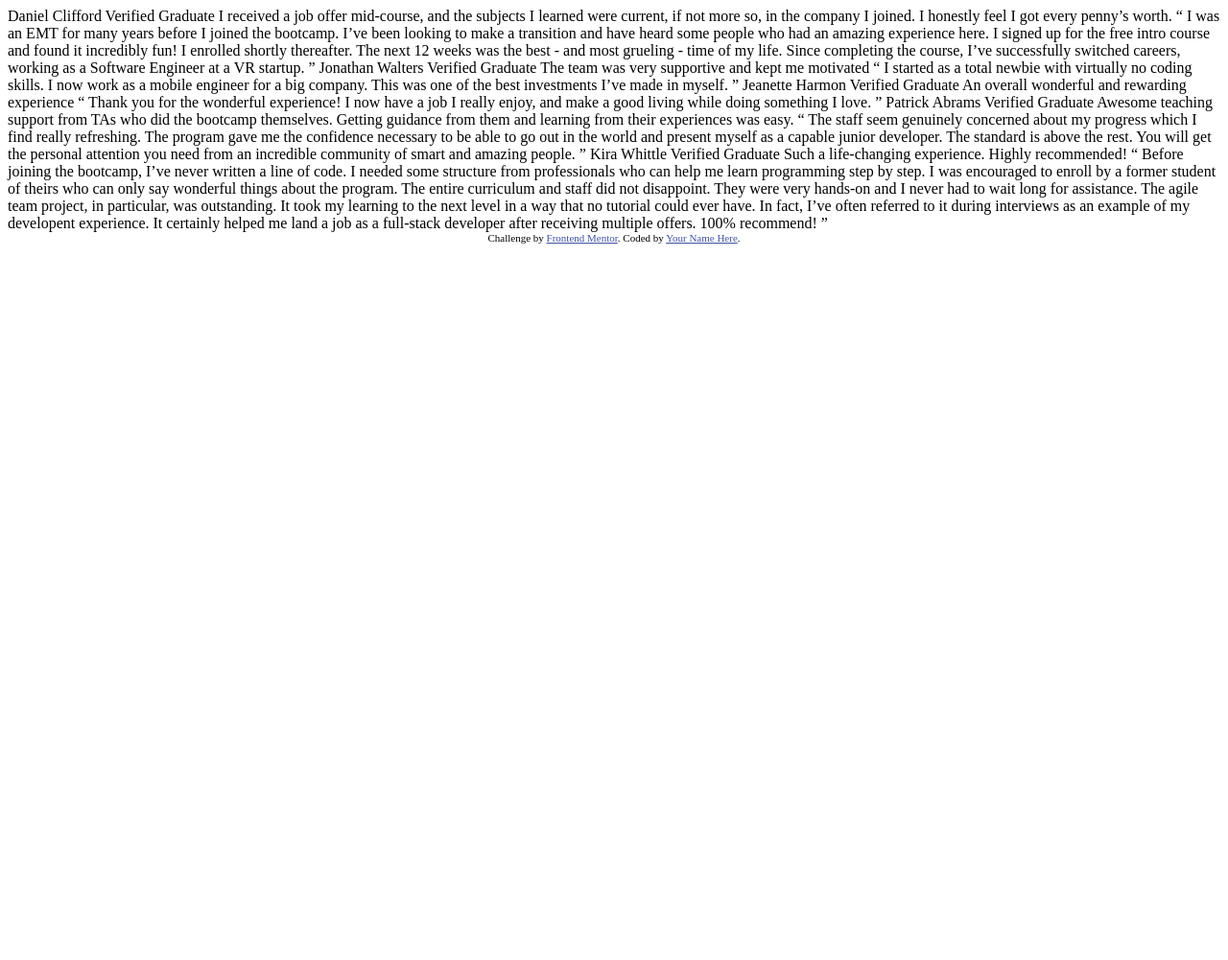
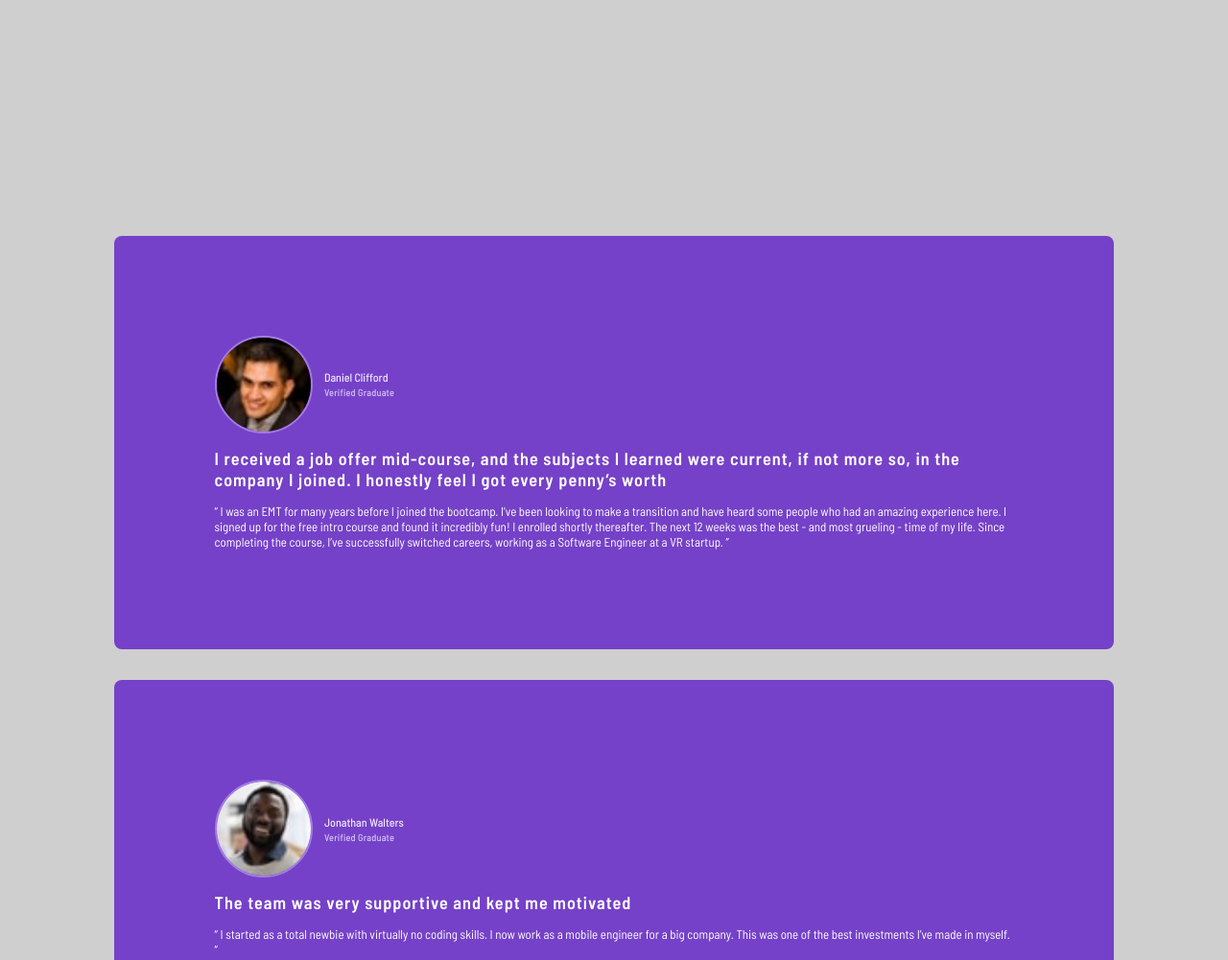
Before and after one commit to Ankia-Fuls/fem-testimonial-grid, a plain HTML site: page index.html in a window 1280 px wide. Shown: the top 1001 px of the page at 96% size. Before the commit the page ends 800 px from the top, so only its background shows below. Drawn offline with Linux system fonts and the light colour scheme.

Commit message:
Basic Layout Done

```diff
--- a/index.html
+++ b/index.html
@@ -1,76 +1,101 @@
 <!DOCTYPE html>
 <html lang="en">
+
 <head>
   <meta charset="UTF-8">
-  <meta name="viewport" content="width=device-width, initial-scale=1.0"> <!-- displays site properly based on user's device -->
+  <meta name="viewport" content="width=device-width, initial-scale=1.0">
+  <link rel="icon" type="image/png" sizes="32x32" href="./images/favicon-32x32.png">
+  <link rel="stylesheet" href="./css/styles.css" />
+  <title>Frontend Mentor | Testimonials Grid Section</title>
 
-  <link rel="icon" type="image/png" sizes="32x32" href="./images/favicon-32x32.png">
+</head>
 
-  <title>Frontend Mentor | [Challenge Name Here]</title>
+<body>
+  <main>
+    <section class="daniel">
+      <header>
+        <img src="./images/image-daniel.jpg" alt="A profile photo of the user Daniel Clifford" />
+        <div class="name-information">
+          <p>Daniel Clifford</p>
+          <p class="verified">Verified Graduate</p>
+        </div>
+      </header>
+      <p class="testimonial">I received a job offer mid-course, and the subjects I learned were current, if not more so,
+        in the
+        company I joined. I honestly feel I got every penny’s worth </p>
+      <p class="quote">“ I was an EMT for many years before I joined the bootcamp. I’ve been looking to make a
+        transition and have heard some people who had an amazing experience here. I signed up for the free intro course
+        and found it incredibly fun! I enrolled shortly thereafter. The next 12 weeks was the best - and most grueling -
+        time of my life. Since completing the course, I’ve successfully switched careers, working as a Software Engineer
+        at a VR startup. ”</p>
+    </section>
 
-  <!-- Feel free to remove these styles or customise in your own stylesheet 👍 -->
-  <style>
-    .attribution { font-size: 11px; text-align: center; }
-    .attribution a { color: hsl(228, 45%, 44%); }
-  </style>
-</head>
-<body>
-  Daniel Clifford
-  Verified Graduate
+    <section class="jonathan">
+      <header>
+        <img src="./images/image-jonathan.jpg" alt="A profile photo of the user Jonathan Walters" />
+        <div class="name-information">
+          <p>Jonathan Walters</p>
+          <p class="verified">Verified Graduate</p>
+        </div>
+      </header>
+      <p class="testimonial">The team was very supportive and kept me motivated</p>
+      <p class="quote">“ I started as a total newbie with virtually no coding skills. I now work as a mobile engineer
+        for a big company. This was one of the best investments I’ve made in myself. ”</p>
+    </section>
 
-  I received a job offer mid-course, and the subjects I learned were current, if not more so,
-  in the company I joined. I honestly feel I got every penny’s worth.
+    <section class="jeanette">
+      <header>
+        <img src="./images/image-jeanette.jpg" alt="A profile photo of the user Jeanette Harmon" />
+        <div class="name-information">
+          <p>Jeanette Harmon</p>
+          <p class="verified">Verified Graduate</p>
+        </div>
+      </header>
+      <p class="testimonial">An overall wonderful and rewarding experience</p>
+      <p class="quote">“ Thank you for the wonderful experience! I now have a job I really enjoy, and make a good living
+        while doing something I love. ”</p>
+    </section>
 
-  “ I was an EMT for many years before I joined the bootcamp. I’ve been looking to make a
-  transition and have heard some people who had an amazing experience here. I signed up
-  for the free intro course and found it incredibly fun! I enrolled shortly thereafter.
-  The next 12 weeks was the best - and most grueling - time of my life. Since completing
-  the course, I’ve successfully switched careers, working as a Software Engineer at a VR startup. ”
+    <section class="patrick">
+      <header>
+        <img src="./images/image-patrick.jpg" alt="A profile photo of the user Patrick Abrams" />
+        <div class="name-information">
+          <p>Patrick Abrams</p>
+          <p class="verified">Verified Graduate</p>
+        </div>
+      </header>
+      <p class="testimonial">Awesome teaching support from TAs who did the bootcamp themselves. Getting guidance from
+        them and learning from their experiences was easy.</p>
+      <p class="quote">“ The staff seem genuinely concerned about my progress which I find really refreshing. The
+        program gave me the confidence necessary to be able to go out in the world and present myself as a capable
+        junior developer. The standard is above the rest. You will get the personal attention you need from an
+        incredible community of smart and amazing people. ”</p>
+    </section>
 
-  Jonathan Walters
-  Verified Graduate
-
-  The team was very supportive and kept me motivated
-
-  “ I started as a total newbie with virtually no coding skills. I now work as a mobile engineer
-  for a big company. This was one of the best investments I’ve made in myself. ”
-
-  Jeanette Harmon
-  Verified Graduate
-
-  An overall wonderful and rewarding experience
-
-  “ Thank you for the wonderful experience! I now have a job I really enjoy, and make a good living
-  while doing something I love. ”
-
-  Patrick Abrams
-  Verified Graduate
-
-  Awesome teaching support from TAs who did the bootcamp themselves. Getting guidance from them and
-  learning from their experiences was easy.
-
-  “ The staff seem genuinely concerned about my progress which I find really refreshing. The program
-  gave me the confidence necessary to be able to go out in the world and present myself as a capable
-  junior developer. The standard is above the rest. You will get the personal attention you need from
-  an incredible community of smart and amazing people. ”
-
-  Kira Whittle
-  Verified Graduate
-
-  Such a life-changing experience. Highly recommended!
-
-  “ Before joining the bootcamp, I’ve never written a line of code. I needed some structure from
+    <section class="kira">
+      <header>
+        <img src="./images/image-kira.jpg" alt="A profile photo of the user Kira Whittle" />
+        <div class="name-information">
+          <p>Kira Whittle</p>
+          <p class="verified">Verified Graduate</p>
+        </div>
+      </header>
+      <p class="testimonial">Such a life-changing experience. Highly recommended!</p>
+      <p class="quote">“ Before joining the bootcamp, I’ve never written a line of code. I needed some structure from
         professionals who can help me learn programming step by step. I was encouraged to enroll by a former
         student of theirs who can only say wonderful things about the program. The entire curriculum and staff
         did not disappoint. They were very hands-on and I never had to wait long for assistance. The agile team
         project, in particular, was outstanding. It took my learning to the next level in a way that no tutorial
         could ever have. In fact, I’ve often referred to it during interviews as an example of my developent
         experience. It certainly helped me land a job as a full-stack developer after receiving multiple offers.
-  100% recommend! ”
+        100% recommend! ”</p>
+    </section>
+  </main>
 
-  <div class="attribution">
+  <footer class="attribution">
     Challenge by <a href="https://www.frontendmentor.io?ref=challenge" target="_blank">Frontend Mentor</a>.
-    Coded by <a href="#">Your Name Here</a>.
-  </div>
+    Coded by <a href="https://github.com/Ankia-Fuls">Ankia Fuls</a>.
+  </footer>
 </body>
+
 </html>
--- /dev/null
+++ b/styles.scss
@@ -0,0 +1,102 @@
+@use "sass:math";
+
+@import url('https://fonts.googleapis.com/css2?family=Barlow+Semi+Condensed:ital,wght@0,100;0,200;0,300;0,400;0,500;0,600;0,700;0,800;0,900;1,100;1,200;1,300;1,400;1,500;1,600;1,700;1,800;1,900&display=swap');
+
+:root {
+    --purple-50: hsl(260, 100%, 95%);
+    --purple-50-2: hsla(260, 100%, 95%, 0.8);
+    --purple-300: hsl(264, 82%, 80%);
+    --purple-300-2: hsla(264, 82%, 80%, 0.6);
+    --purple-500: hsl(263, 55%, 52%);
+    --white: hsl(0, 0%, 100%);
+    --grey-100: hsl(214, 17%, 92%);
+    --grey-200: hsl(0, 0%, 81%);
+    --grey-400: hsl(224, 10%, 45%);
+    --grey-500: hsl(217, 19%, 35%);
+    --dark-blue: hsl(219, 29%, 14%);
+    --black: hsl(0, 0%, 7%);
+    --footer-link: hsl(228, 45%, 44%);
+}
+
+@function rem($pixels, $context: 13) {
+    @return (math.div($pixels, $context))*1rem;
+}
+
+*,
+body,
+html {
+    margin: 0;
+    padding: 0;
+    box-sizing: border-box;
+}
+
+html {
+    font-size: 13px;
+}
+
+footer {
+    font-size: rem(11);
+    text-align: center;
+
+    a {
+        color: var(--footer-link);
+    }
+}
+
+body {
+    font-family: "Barlow Semi Condensed", sans-serif;
+    padding: 19.2% 9.33%;
+    color: var(--white);
+    background-color: var(--grey-200);
+}
+
+main {
+    display: grid;
+    grid-template-columns: 100%;
+    grid-template-rows: auto;
+    gap: rem(32);
+}
+
+section {
+    background-color: var(--purple-500);
+    padding: 10%;
+    border-radius: rem(8);
+
+    header {
+        display: flex;
+        flex-direction: row;
+        justify-content: start;
+        align-items: center;
+        gap: rem(12);
+        margin-bottom: rem(15);
+
+        img {
+            width: 12.3%;
+            height: 12.3%;
+            border-radius: 50%;
+            border: 2px solid var(--purple-300-2);
+        }
+    }
+
+}
+
+.name-information {
+    font-size: rem(12);
+    line-height: 1;
+    font-weight: 500;
+    color: var(--purple-50);
+}
+
+.verified {
+    margin-top: rem(5);
+    font-size: rem(10.2);
+    letter-spacing: rem(0.2);
+    color: var(--purple-50-2);
+}
+
+.testimonial {
+    font-size: 1.4rem;
+    font-weight: 600;
+    letter-spacing: rem(1);
+    margin-bottom: rem(13.5);
+}
```
Also changed, not shown: css/styles.css (added), 1 other file. Lines whose indentation alone changed are shown as unchanged.
